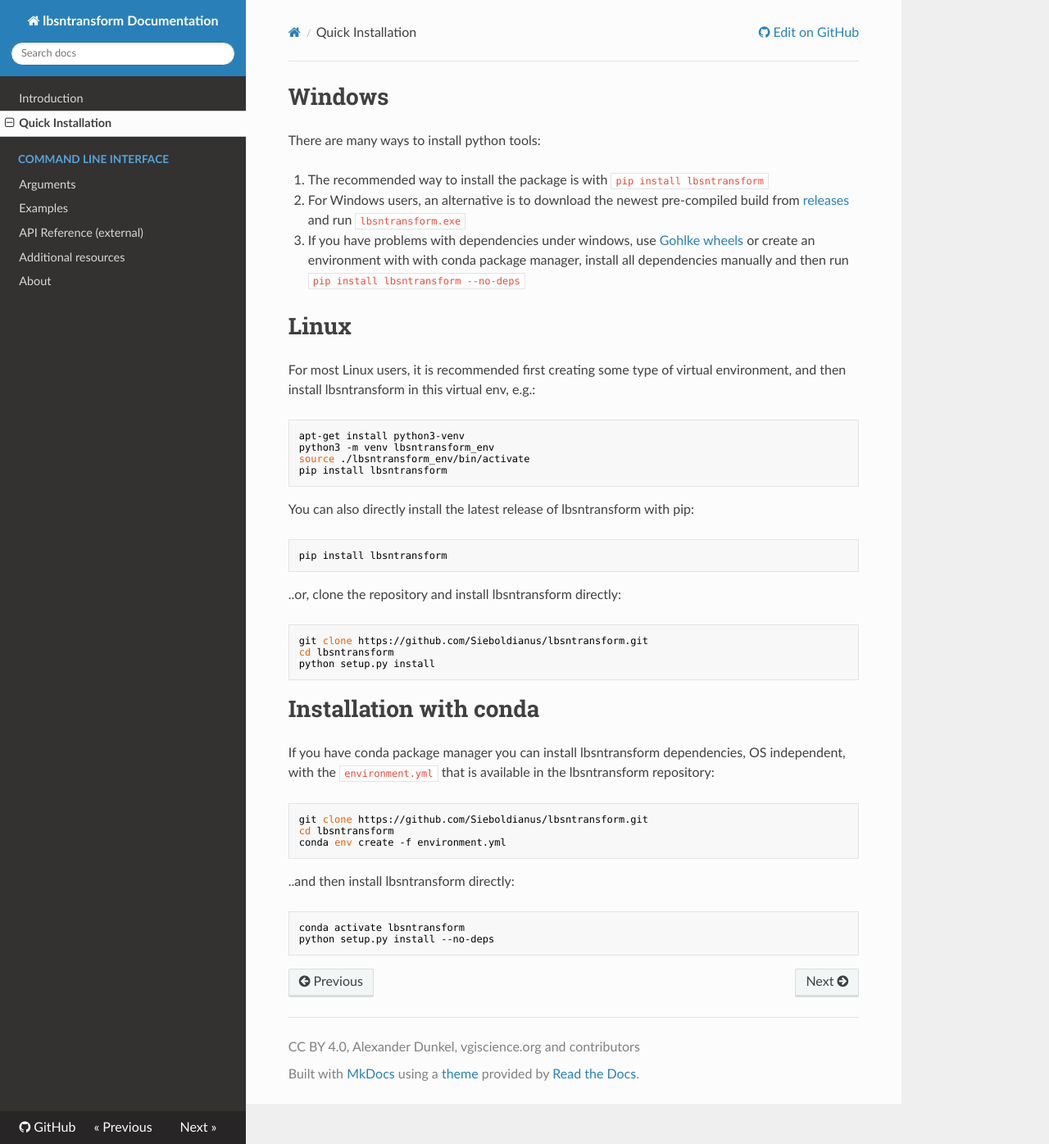
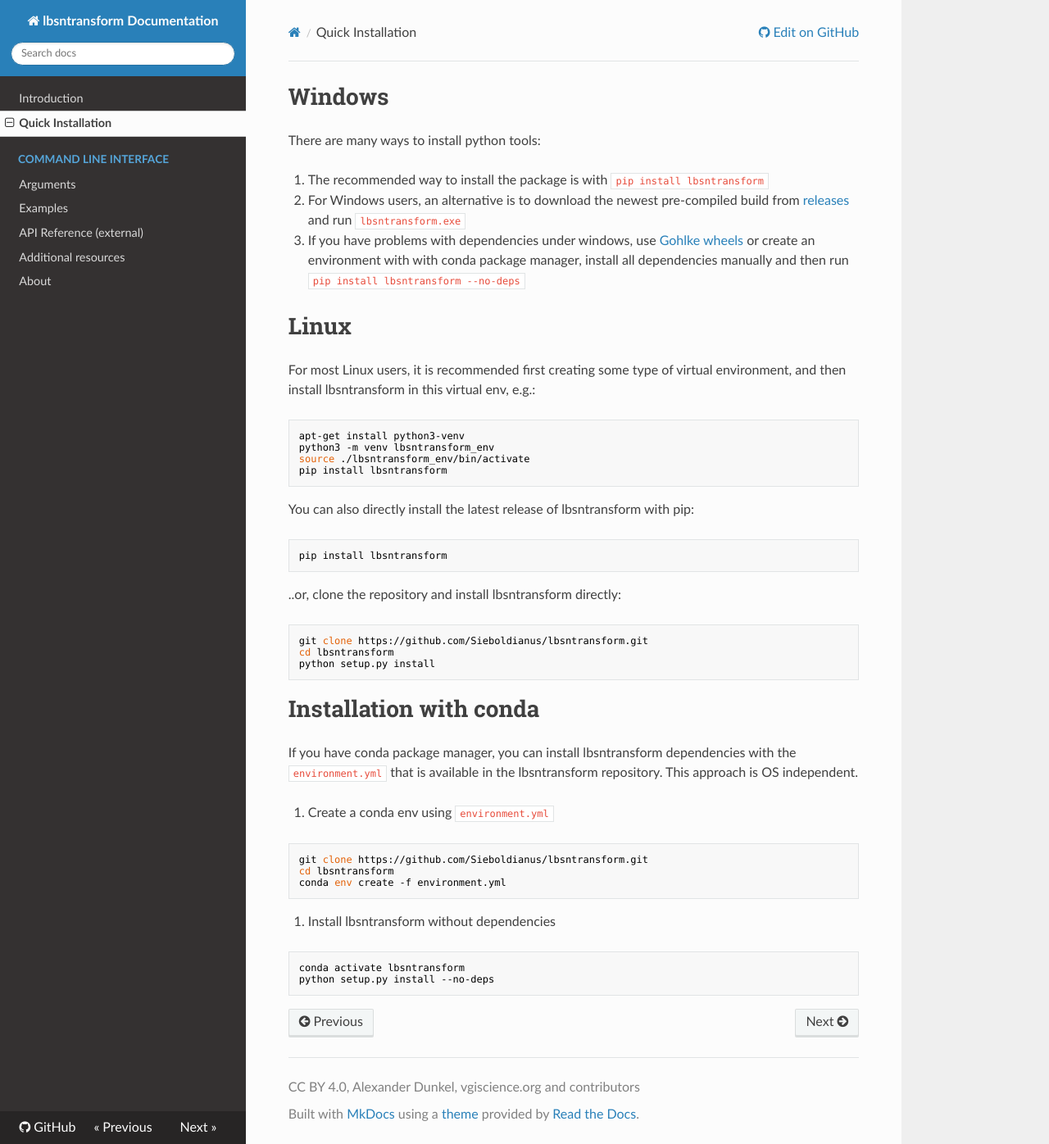
Before and after one commit to Sieboldianus/lbsntransform, an MkDocs documentation site: the page built from docs/quick-guide.md, in a window 1280 px wide and 1396 px high. Shown: the whole window at 82% size. Built offline with MkDocs 1.6.1, drawn with Linux system fonts in a browser that asks for light colours; nearby versions of some CDN libraries.

Commit message:
Minor rephrasing

````diff
--- a/docs/quick-guide.md
+++ b/docs/quick-guide.md
@@ -31,7 +31,11 @@
 
 # Installation with conda
 
-If you have conda package manager you can install lbsntransform dependencies, OS independent, with the `environment.yml` that is available in the lbsntransform repository:
+If you have conda package manager, you can install lbsntransform dependencies
+with the `environment.yml` that is available in the lbsntransform repository.
+This approach is OS independent.
+
+1. Create a conda env using `environment.yml`
 
 ```bash
 git clone https://github.com/Sieboldianus/lbsntransform.git
@@ -39,7 +43,8 @@
 conda env create -f environment.yml
 ```
 
-..and then install lbsntransform directly:
+2. Install lbsntransform without dependencies
+
 ```bash
 conda activate lbsntransform
 python setup.py install --no-deps
````
